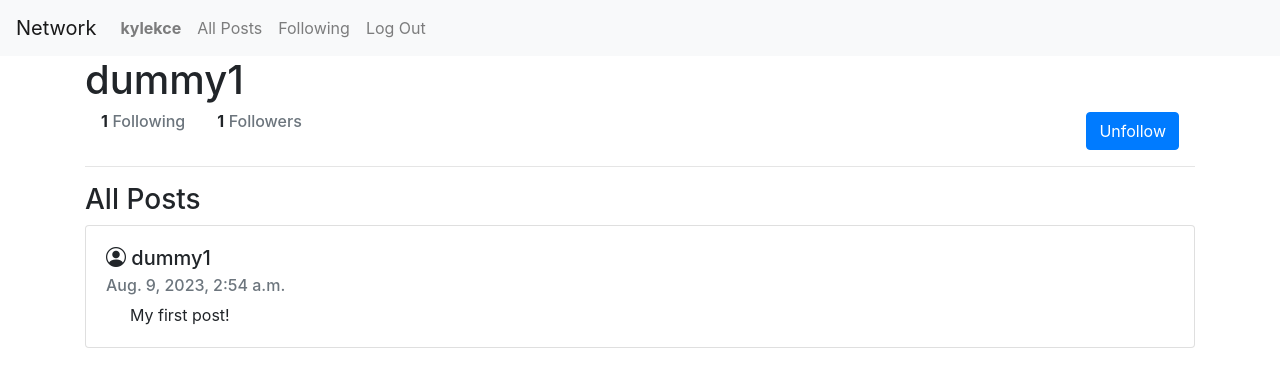
After one commit to kylekce/CS50w, a Django app: page /profile/2 in a window 1280 px wide. The commit adds this page. Shown: the top 387 px of the page. Run offline with Django 3.2, Linux system fonts and the light colour scheme; a user stored in the database is signed in; data comes from the database, SQL or seed files in the repository; both versions use the stored data as it was after the commit; some libraries are stand-ins or nearby versions.

Commit message:
Aug 9, 2023, 1:41 PM

```diff
--- a/Project 4/project4/network/admin.py
+++ b/Project 4/project4/network/admin.py
@@ -1,6 +1,7 @@
 from django.contrib import admin
-from .models import User, Post
+from .models import User, Post, Follow
 
 # Register your models here.
 admin.site.register(User)
 admin.site.register(Post)
+admin.site.register(Follow)
--- a/Project 4/project4/network/models.py
+++ b/Project 4/project4/network/models.py
@@ -12,3 +12,10 @@ class Post(models.Model):
 
     def __str__(self):
         return f"{self.user} posted post #{self.id} on {self.date.strftime('%b %d %Y, %I:%M %p')}"
+
+class Follow(models.Model):
+    follower = models.ForeignKey(User, on_delete=models.CASCADE, related_name="follower")
+    following = models.ForeignKey(User, on_delete=models.CASCADE, related_name="following")
+
+    def __str__(self):
+        return f"{self.follower} is following {self.following}"
--- a/Project 4/project4/network/templates/network/layout.html
+++ b/Project 4/project4/network/templates/network/layout.html
@@ -14,13 +14,14 @@
 <body>
 
     <nav class="navbar navbar-expand-lg navbar-light bg-light">
-        <a class="navbar-brand" href="#">Network</a>
+        <a class="navbar-brand" href="{% url 'index' %}">Network</a>
 
         <div>
             <ul class="navbar-nav mr-auto">
                 {% if user.is_authenticated %}
                 <li class="nav-item">
-                    <a class="nav-link" href="#"><strong>{{ user.username }}</strong></a>
+                    <a class="nav-link" href="{% url 'profile' user_id=user.id %}"><strong>{{ user.username }}
+                        </strong></a>
                 </li>
                 {% endif %}
                 <li class="nav-item">
--- /dev/null
+++ b/Project 4/project4/network/templates/network/profile.html
@@ -0,0 +1,70 @@
+{% extends "network/layout.html" %}
+
+{% block body %}
+<div class="container">
+    <h1>{{ user_profile }}</h1>
+    <div class="row px-3">
+        <div class="col-8 d-flex">
+            <p>
+            <h6><strong>{{ following }}</strong></h6>
+            &nbsp;
+            <h6 class="text-muted">Following</h6>
+            </p>
+
+            <p class="mx-3">
+            <h6><strong>{{ followers }}</strong></h6>
+            &nbsp;
+            <h6 class="text-muted">Followers</h6>
+            </p>
+        </div>
+
+        <div class="col-4 d-flex justify-content-end">
+            {% if user.is_authenticated %}
+            {% if user != user_profile %}
+            {% if is_following %}
+            <form action="{% url 'unfollow' %}" method="post">
+                {% csrf_token %}
+                <input type="hidden" name="user_unfollow" value="{{ username }}">
+                <button type="submit" class="btn btn-primary">Unfollow</button>
+            </form>
+            {% else %}
+            <form action="{% url 'follow' %}" method="post">
+                {% csrf_token %}
+                <input type="hidden" name="user_follow" value="{{ username }}">
+                <button type="submit" class="btn btn-primary">Follow</button>
+            </form>
+            {% endif %}
+            {% endif %}
+            {% endif %}
+        </div>
+    </div>
+
+
+    <hr>
+
+    <h3>All Posts</h3>
+
+    {% for post in posts %}
+    <div class="card">
+        <div class="card-body">
+            <h5 class="card-title"><i class="bi bi-person-circle"></i> {{ post.user }}</h5>
+            <h6 class="card-subtitle mb-2 text-muted">{{ post.date }}</h6>
+            <p class="card-text px-4">{{ post.content }}</p>
+        </div>
+    </div>
+    {% endfor %}
+
+    <nav class="d-flex justify-content-end mt-2">
+        <ul class="pagination">
+            {% if posts.has_previous %}
+            <li class="page-item"><a class="page-link" href="?page={{ posts.previous_page_number }}">Previous</a></li>
+            {% endif %}
+
+            {% if posts.has_next %}
+            <li class="page-item"><a class="page-link" href="?page={{ posts.next_page_number }}">Next</a></li>
+            {% endif %}
+        </ul>
+    </nav>
+</div>
+
+{% endblock %}
--- a/Project 4/project4/network/urls.py
+++ b/Project 4/project4/network/urls.py
@@ -9,4 +9,7 @@ urlpatterns = [
     path("logout", views.logout_view, name="logout"),
     path("register", views.register, name="register"),
     path("new_post", views.new_post, name="new_post"),
+    path("profile/<int:user_id>", views.profile, name="profile"),
+    path("follow", views.follow, name="follow"),
+    path("unfollow", views.unfollow, name="unfollow"),
 ]
--- a/Project 4/project4/network/views.py
+++ b/Project 4/project4/network/views.py
@@ -3,22 +3,80 @@ from django.db import IntegrityError
 from django.http import HttpResponse, HttpResponseRedirect
 from django.shortcuts import render
 from django.urls import reverse
+from django.core.paginator import Paginator
 
-from .models import User, Post
+from .models import User, Post, Follow
 
 
 def index(request):
-    posts = Post.objects.all()
+    posts = Post.objects.all().order_by("id").reverse()
+
+    # Paginate posts
+    paginator = Paginator(posts, 10)
+    page_number = request.GET.get("page")
+    page_obj = paginator.get_page(page_number)
+
     return render(request, "network/index.html", {
-        "posts": posts
+        "posts": page_obj
     })
+
+def profile(request, user_id):
+    # Get user info and posts
+    user = User.objects.get(pk=user_id)
+    followers = Follow.objects.filter(following=user).count()
+    following = Follow.objects.filter(follower=user).count()
+    posts = Post.objects.filter(user=user).order_by("id").reverse()
+
+    # Check if user is following profile
+    try:
+        Follow.objects.get(follower=request.user, following=user)
+        is_following = True
+    except Follow.DoesNotExist:
+        is_following = False
+
+    # Paginate posts
+    paginator = Paginator(posts, 10)
+    page_number = request.GET.get("page")
+    page_obj = paginator.get_page(page_number)
+
+    return render(request, "network/profile.html", {
+        "posts": page_obj,
+        "username": user.username,
+        "user_profile": user,
+        "followers": followers,
+        "following": following,
+        "is_following": is_following
+    })
+
+def follow(request):
+    # Follow a user
+    requested_user = request.POST["user_follow"]
+    follow_request = User.objects.get(username=requested_user)
+    user = User.objects.get(pk=request.user.id)
+    follow = Follow(follower=user, following=follow_request)
+    follow.save()
+
+    return HttpResponseRedirect(reverse("profile", args=(follow_request.id,)))
+
+def unfollow(request):
+    # Unfollow a user
+    requested_user = request.POST["user_unfollow"]
+    follow_request = User.objects.get(username=requested_user)
+    user = User.objects.get(pk=request.user.id)
+    follow = Follow.objects.get(follower=user, following=follow_request)
+    follow.delete()
+
+    return HttpResponseRedirect(reverse("profile", args=(follow_request.id,)))
 
 def new_post(request):
     if request.method == "POST":
+
+        # Make a new post
         content = request.POST["content"]
         user = request.user
         post = Post(content=content, user=user)
         post.save()
+
         return HttpResponseRedirect(reverse("index"))
 
 def login_view(request):
```
Also changed, not shown: Project 4/project4/network/templates/network/index.html (+22 -3 lines), Project 4/project4/db.sqlite3, Project 4/project4/network/migrations/0003_follow.py (added).
